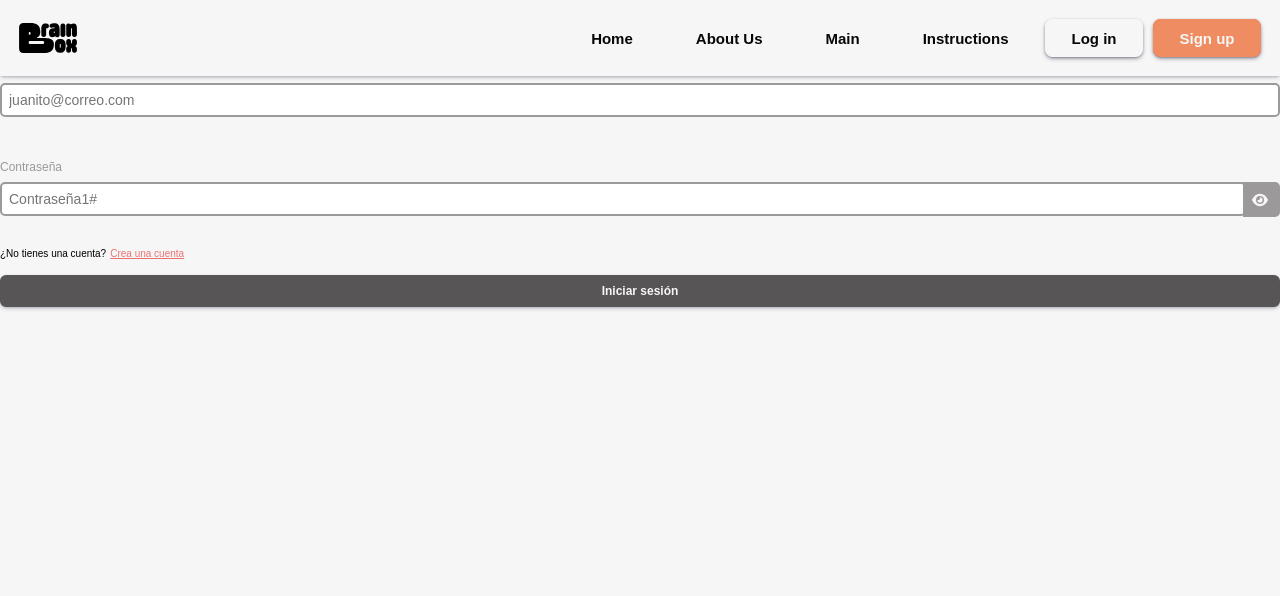
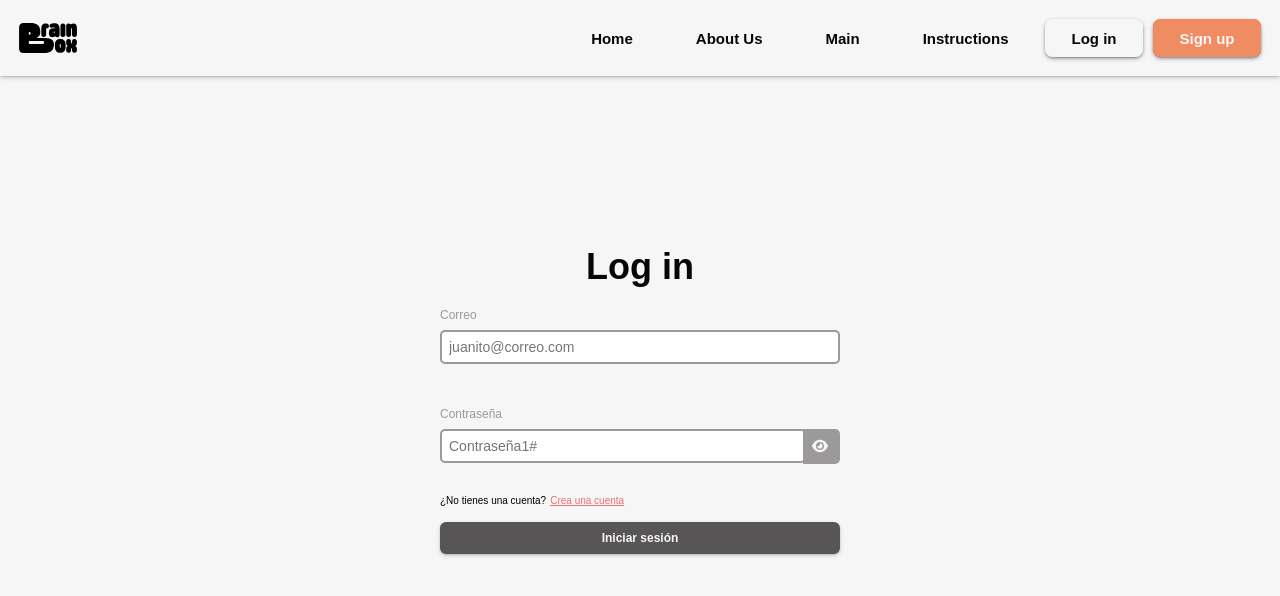
Before and after one commit to Flo-aq/BrainBox-frontend, a React (Vite) app: page /login in a window 1280 px wide. Shown: the top 596 px of the page. Built offline with nearby package versions, Linux system fonts and the light colour scheme; the HTML template or start-up script is replaced by a standard one; a web font is replaced by a local one.

Commit message:
style: fix styling issues in Login and Signup pages

```diff
--- a/src/pages/LogIn/LogIn.css
+++ b/src/pages/LogIn/LogIn.css
@@ -1,17 +1,19 @@
 .Login {
-    display: flex;
-    flex-direction: column;
+    width: 100vw;
+    height: 100vh;
+    display: grid;
+    justify-items: center;
     align-items: center;
     grid-template-columns: 1fr 400px 1fr;
     grid-template-rows: 1fr auto 1fr;
 }
 
 @media (width < 600px) {
-    .log-in-form-container {
+    .Login {
         grid-template-columns: 10vw auto 10vw;
     }
 
-    .log-in-form-container .log-in-form {
+    .Login .log-in-form {
         min-width: 250px;
         width: 100%;
     }
--- a/src/pages/LogIn/LogIn.jsx
+++ b/src/pages/LogIn/LogIn.jsx
@@ -2,7 +2,7 @@ import React, { useState, useContext } from 'react';
 import { AuthContext } from '../../auth/AuthContext';
 import './LogIn.css';
 import axios from 'axios';
-import LoginForm from '../../components/LoginForm//LogInForm'; // Import LoginForm
+import LoginForm from '../../Components/LogInForm/LogInForm'; // Import LoginForm
 
 function Login() {
   const { token, setToken } = useContext(AuthContext);
--- a/src/pages/SignUp/SignUp.css
+++ b/src/pages/SignUp/SignUp.css
@@ -6,6 +6,10 @@
     align-items: center;
     grid-template-columns: 1fr 400px 1fr;
     grid-template-rows: 1fr auto 1fr;
+}
+
+.sign-up-form-container .sign-up-form {
+    grid-area: 2/2/3/3;
 }
 
 @media (width < 600px) {
--- a/src/pages/SignUp/SignUp.jsx
+++ b/src/pages/SignUp/SignUp.jsx
@@ -25,8 +25,7 @@ function SignUp() {
   };
 
   return (
-    <div>
-      <h1 className="view-title">Create an account</h1>
+    <div className="sign-up-form-container">
 
       {msg.length > 0 && <div className="successMsg"> {msg} </div>}
       {error && <div className="error">Hubo un error con el Registro, por favor trata nuevamente.</div>}
```
